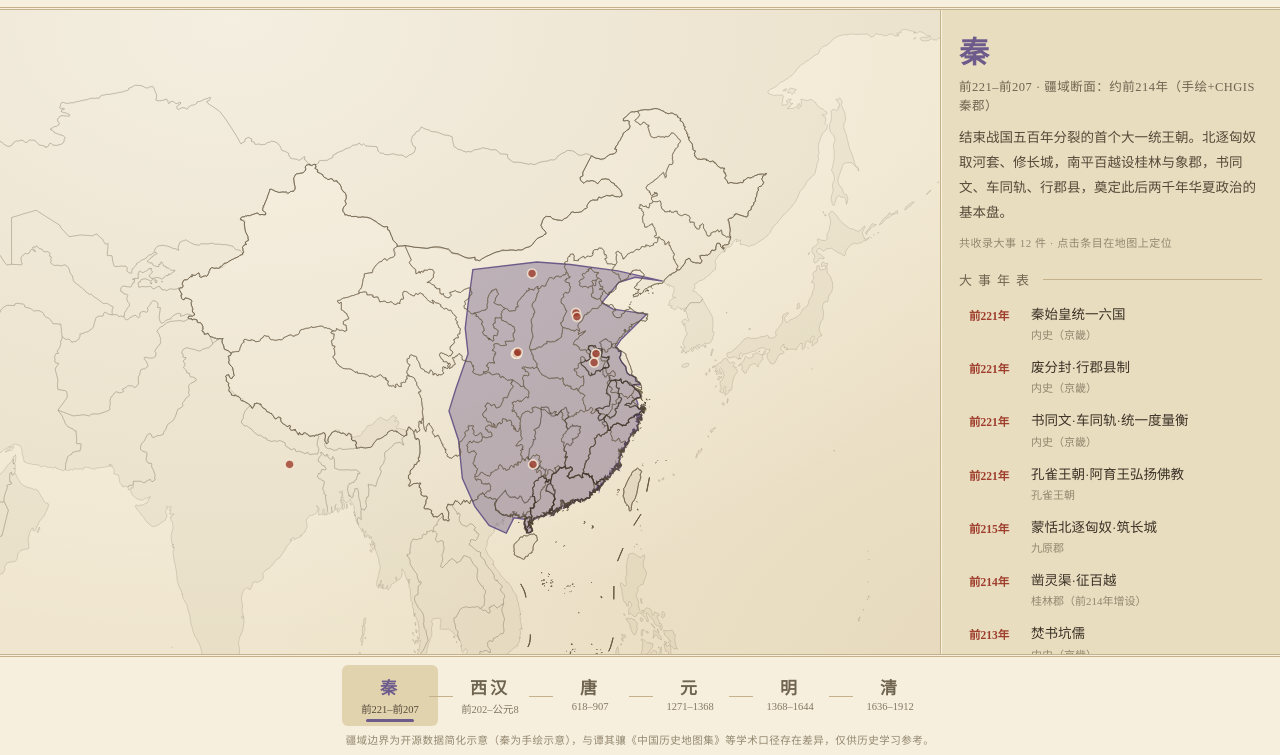
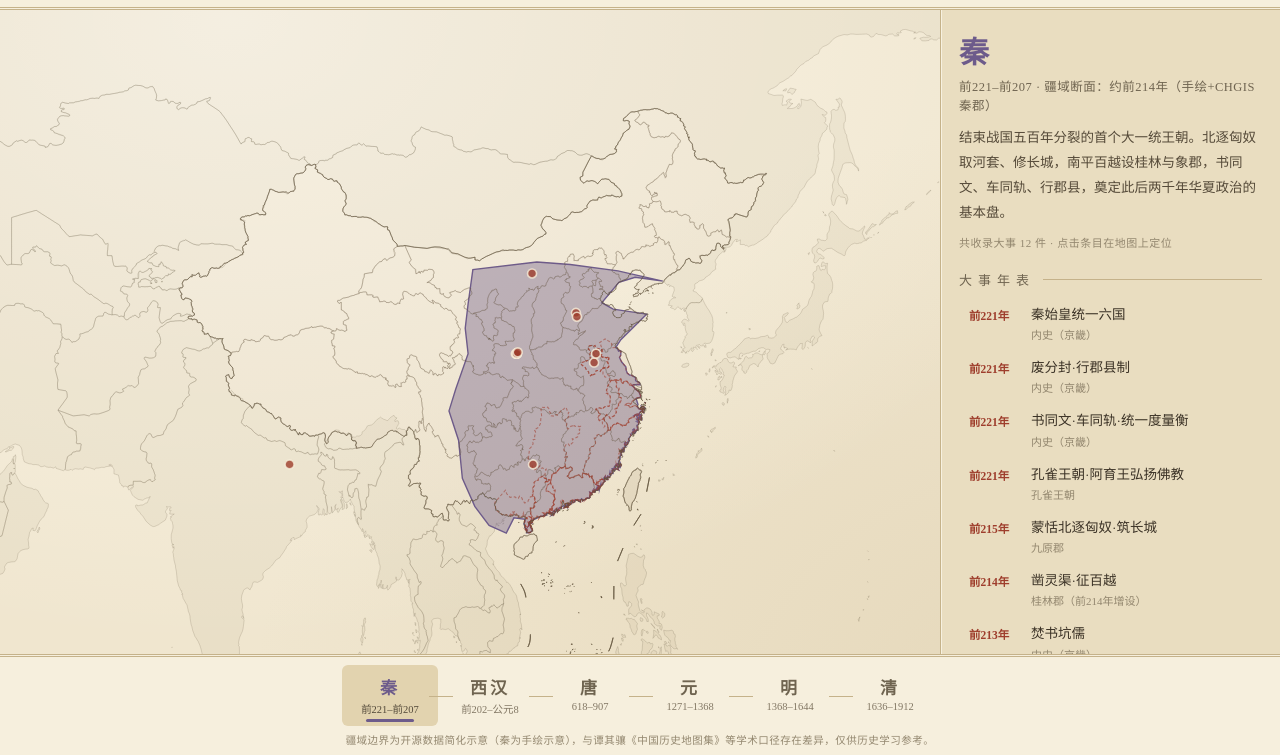
Before and after one commit to banzheshenghuo/dynasty-map, a website built with Vite: page index.html in a window 1280 px wide. Shown: the part 45-800 px from the top of the page. Built offline with nearby package versions, Linux system fonts and the light colour scheme.

Commit message:
feat: 古今政区线差异化——朱砂虚线(史)×淡墨实线(今)，浮签朱砂缘

```diff
--- a/src/map.js
+++ b/src/map.js
@@ -7,11 +7,13 @@ const MODERN_BORDER_ON = 'rgba(96, 82, 60, 0.6)';
 // 邻国底图：更淡的墨色，衬托而不抢疆域主体
 const NEIGHBOR_BORDER_ON = 'rgba(96, 82, 60, 0.30)';
 const NEIGHBOR_FILL_ON = 'rgba(120, 102, 70, 0.05)';
-// 现代省界：细淡墨线，叠在疆域色块之上隐约透出，作古今对照细部参照
-const PROVINCE_BORDER_ON = 'rgba(96, 82, 60, 0.5)';
+// 现代省界：淡墨实线，现行界线作底图参照，视觉上退后（墨=今）
+const PROVINCE_BORDER_ON = 'rgba(96, 82, 60, 0.30)';
 const PROVINCE_FILL_ON = 'rgba(120, 102, 70, 0.03)';
-// 本朝政区界（郡/州/路/府）：较深的墨线，是疆域的主体细节
-const DIVISION_BORDER_ON = 'rgba(61, 50, 38, 0.55)';
+// 本朝政区界（郡/州/路/府）：朱砂虚线，与事件点/印章同源（朱=史），
+// 虚线是制图学通行的历史界线符号，与现代实线形成古今双轨
+const DIVISION_BORDER_ON = 'rgba(158, 61, 44, 0.55)';
+const DIVISION_DASH = [3, 2];
 // 朱砂：事件圆点
 const EVENT_DOT = '#9e3d2c';
 const PAPER = '#f6eed9';
@@ -186,17 +188,20 @@ function baseOption(dynasty, mapName) {
         areaColor: 'transparent',
         borderColor: divisionsVisible ? DIVISION_BORDER_ON : 'rgba(0,0,0,0)',
         borderWidth: 1.1,
+        borderType: DIVISION_DASH,
       },
-      emphasis: { disabled: false, itemStyle: { areaColor: 'rgba(61, 50, 38, 0.06)' } },
+      emphasis: { disabled: false, itemStyle: { areaColor: 'rgba(158, 61, 44, 0.08)' } },
       select: { disabled: true },
       regions: [
         {
           // 邻国画在最底层：淡墨边界 + 极淡底色，随「现代界线」开关显隐
+          // 注意：region 不声明 borderType 会继承默认 itemStyle 的虚线，须显式 solid
           name: '__neighbors__',
           itemStyle: {
             areaColor: modernVisible ? NEIGHBOR_FILL_ON : 'transparent',
             borderColor: modernVisible ? NEIGHBOR_BORDER_ON : 'rgba(0,0,0,0)',
             borderWidth: 0.6,
+            borderType: 'solid',
           },
           emphasis: { disabled: true },
         },
@@ -205,7 +210,8 @@ function baseOption(dynasty, mapName) {
           itemStyle: {
             areaColor: modernVisible ? PROVINCE_FILL_ON : 'transparent',
             borderColor: modernVisible ? PROVINCE_BORDER_ON : 'rgba(0,0,0,0)',
-            borderWidth: 1,
+            borderWidth: 0.8,
+            borderType: 'solid',
           },
           emphasis: { disabled: true },
         },
@@ -215,6 +221,7 @@ function baseOption(dynasty, mapName) {
             areaColor: 'transparent',
             borderColor: modernVisible ? MODERN_BORDER_ON : 'rgba(0,0,0,0)',
             borderWidth: 1,
+            borderType: 'solid',
           },
           emphasis: { disabled: true },
         },
@@ -224,6 +231,7 @@ function baseOption(dynasty, mapName) {
             areaColor: rgba(dynasty.color, 0.40),
             borderColor: dynasty.color,
             borderWidth: 1.4,
+            borderType: 'solid',
           },
           emphasis: { disabled: true },
         },
@@ -349,6 +357,7 @@ export function setModernVisible(visible) {
             areaColor: visible ? NEIGHBOR_FILL_ON : 'transparent',
             borderColor: visible ? NEIGHBOR_BORDER_ON : 'rgba(0,0,0,0)',
             borderWidth: 0.6,
+            borderType: 'solid',
           },
         },
         {
@@ -356,7 +365,8 @@ export function setModernVisible(visible) {
           itemStyle: {
             areaColor: visible ? PROVINCE_FILL_ON : 'transparent',
             borderColor: visible ? PROVINCE_BORDER_ON : 'rgba(0,0,0,0)',
-            borderWidth: 1,
+            borderWidth: 0.8,
+            borderType: 'solid',
           },
         },
         {
@@ -365,6 +375,7 @@ export function setModernVisible(visible) {
             areaColor: 'transparent',
             borderColor: visible ? MODERN_BORDER_ON : 'rgba(0,0,0,0)',
             borderWidth: 1,
+            borderType: 'solid',
           },
         },
         {
@@ -373,6 +384,7 @@ export function setModernVisible(visible) {
             areaColor: rgba(currentDynasty.color, 0.40),
             borderColor: currentDynasty.color,
             borderWidth: 1.4,
+            borderType: 'solid',
           },
         },
       ],
--- a/src/style.css
+++ b/src/style.css
@@ -43,6 +43,7 @@ body {
   border-radius: 8px;
   background: rgba(252, 247, 234, 0.97);
   border: 1px solid #c5b48c;
+  border-left: 3px solid #9e3d2c; /* 朱砂缘：历史政区签的标记 */
   box-shadow: 0 4px 14px rgba(80, 66, 40, 0.25);
   pointer-events: none;
   white-space: nowrap;
```
